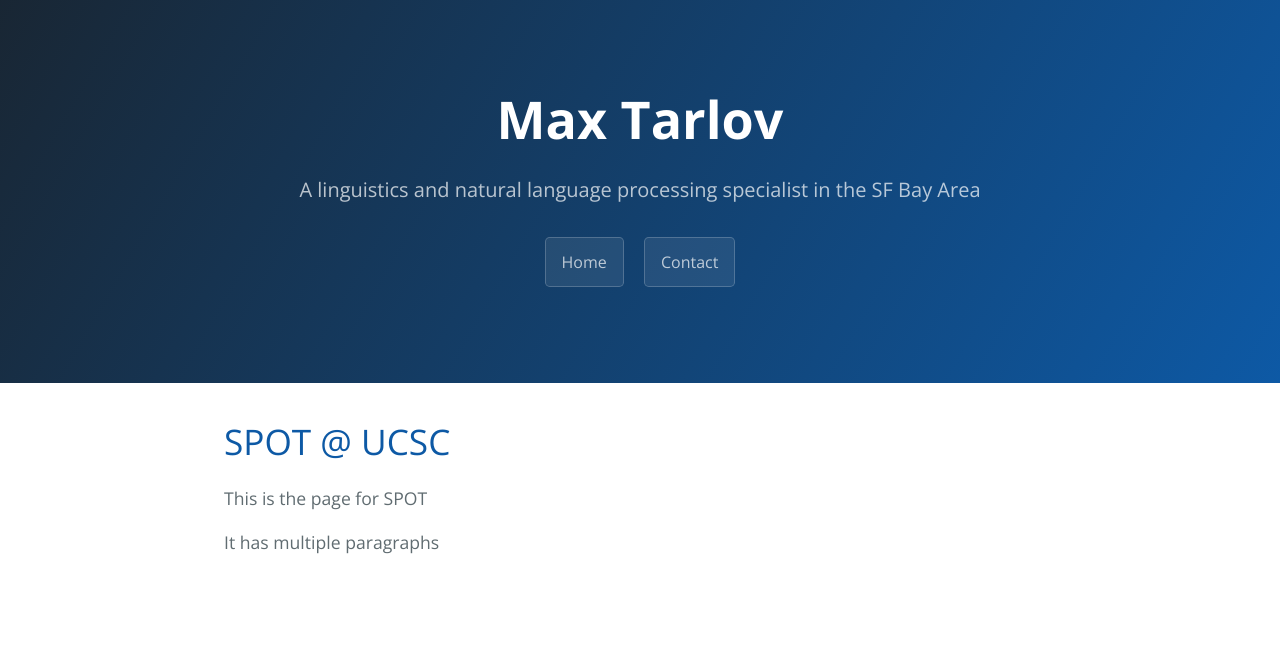
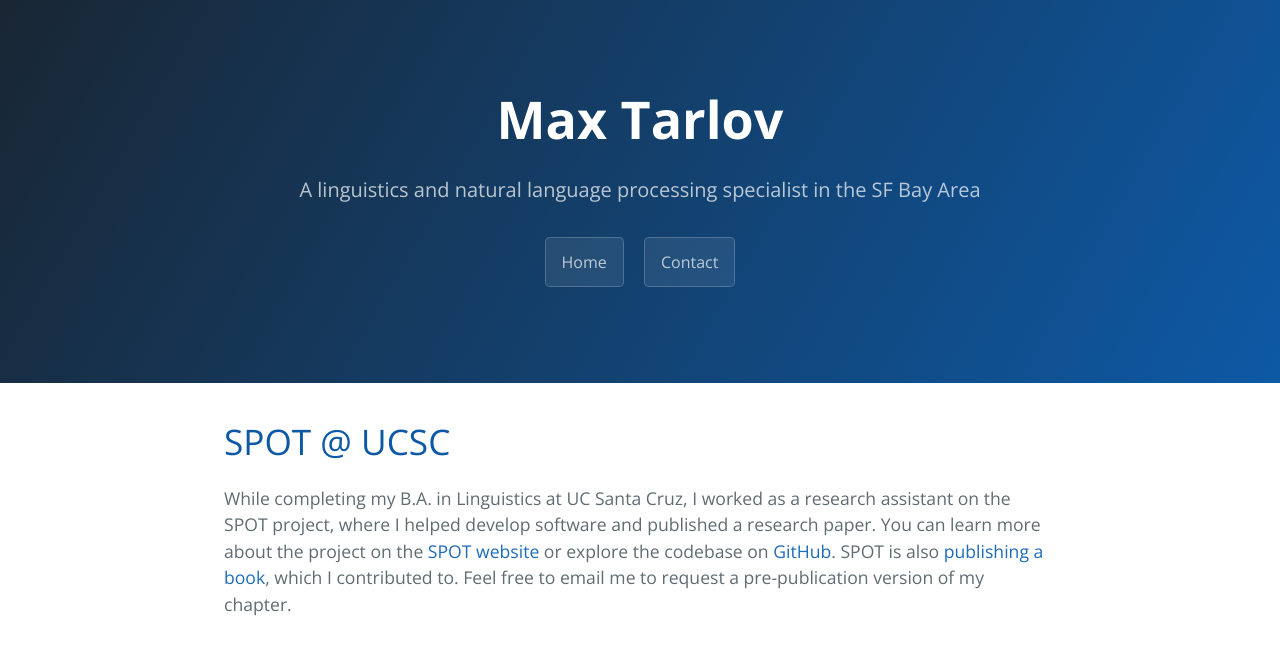
Before and after one commit to maxTarlov/personal-website, a Jekyll site: the page built from _projects/SPOT.md, in a window 1280 px wide. Shown: the top 655 px of the page. Built offline with Jekyll 4.4.1, drawn with Linux system fonts in a browser that asks for light colours.

Commit message:
Add content to SPOT page

```diff
--- a/_projects/SPOT.md
+++ b/_projects/SPOT.md
@@ -1,7 +1,7 @@
 ---
 layout: page
 title: SPOT @ UCSC
+redirect: https://spot.sites.ucsc.edu/
 ---
-This is the page for SPOT
 
-It has multiple paragraphs
+While completing my B.A. in Linguistics at UC Santa Cruz, I worked as a research assistant on the SPOT project, where I helped develop software and published a research paper. You can learn more about the project on the [SPOT website](https://spot.sites.ucsc.edu/) or explore the codebase on [GitHub](https://github.com/syntax-prosody-ot/main). SPOT is also [publishing a book](https://www.equinoxpub.com/home/syntax-prosody/), which I contributed to. Feel free to email me to request a pre-publication version of my chapter.
```
